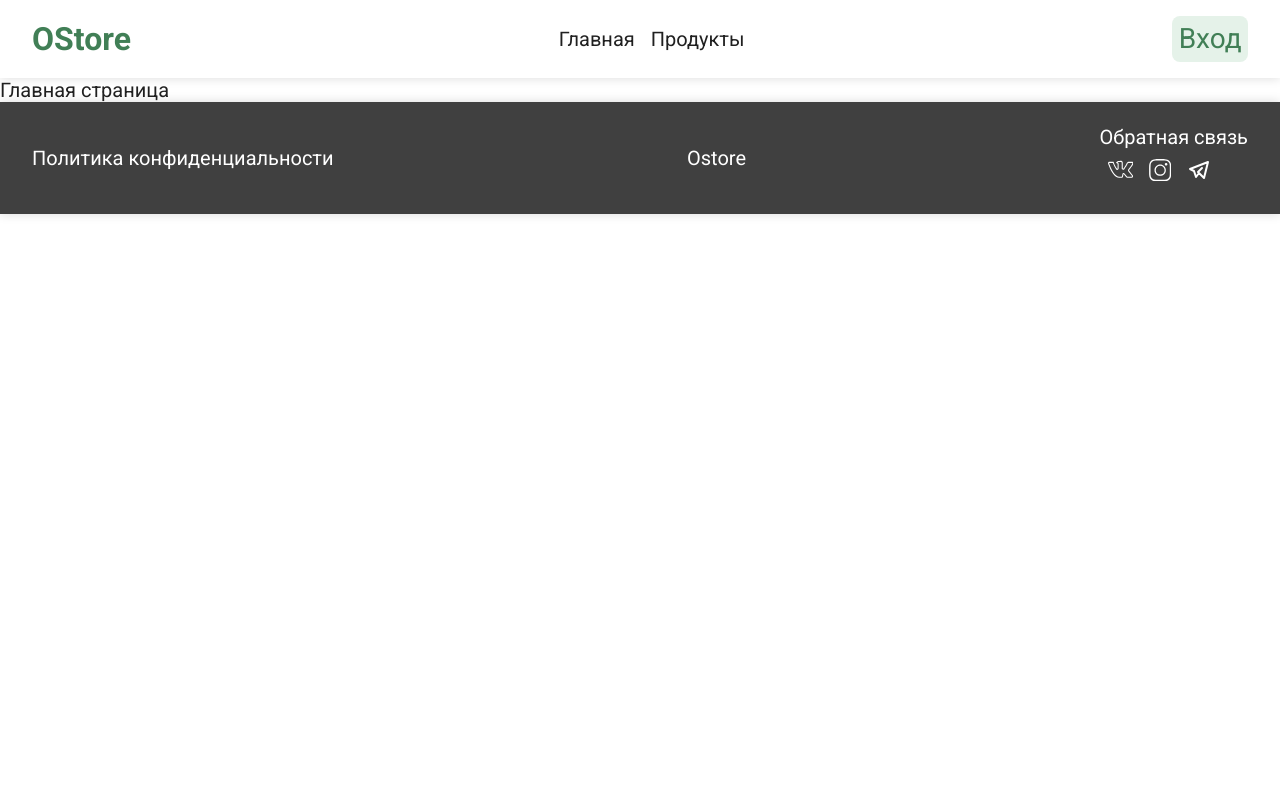
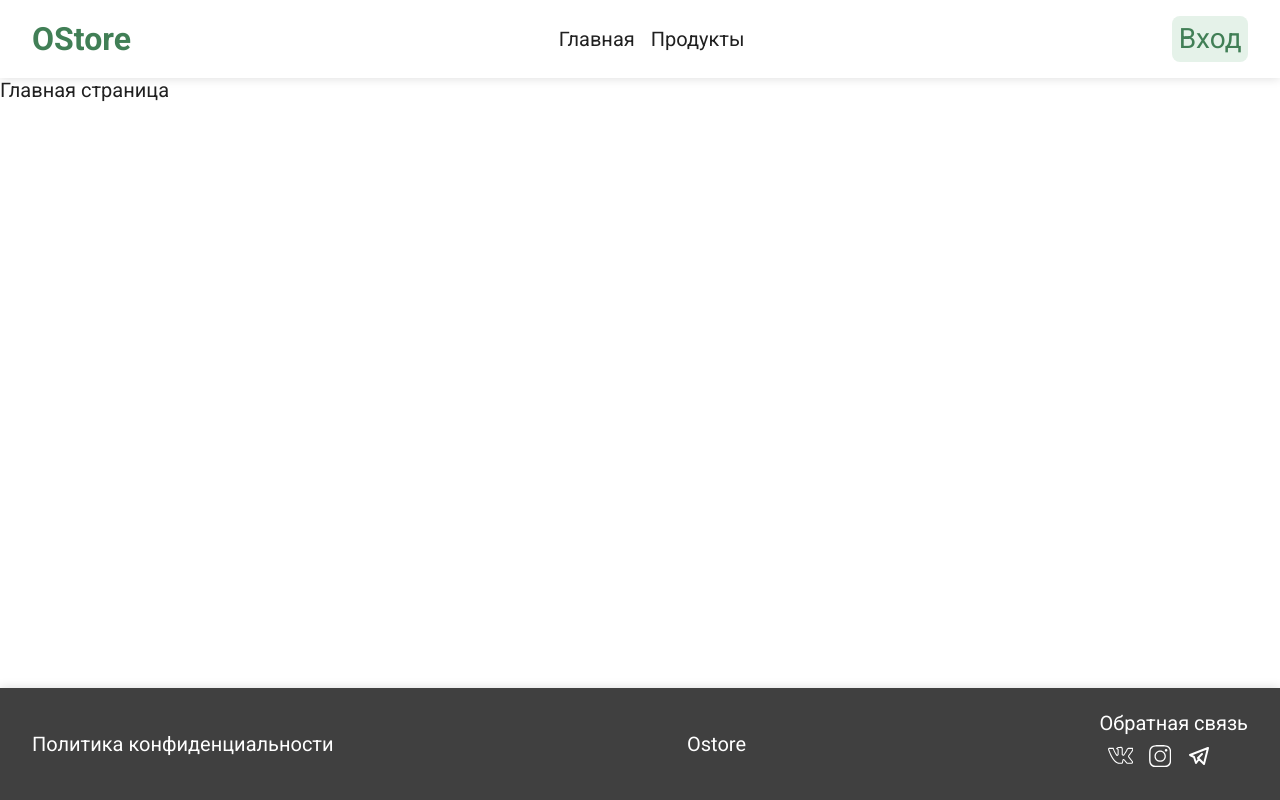
Before and after one commit to Bellusfennec/food-store, a React (Create React App) app: page / in a window 1280 px wide. Built offline with nearby package versions, Linux system fonts and the light colour scheme.

Commit message:
refactor:

```diff
--- a/src/common/components/layouts/MainLayout.jsx
+++ b/src/common/components/layouts/MainLayout.jsx
@@ -8,7 +8,7 @@ const MainLayout = (props) => {
   return (
     <div className={style.container}>
       <Navbar />
-      <main>{children}</main>
+      <main className={style.main}>{children}</main>
       <Footer />
     </div>
   );
--- a/src/common/components/layouts/MainLayout.module.scss
+++ b/src/common/components/layouts/MainLayout.module.scss
@@ -1,19 +1,15 @@
 @import "../../../common/styles/vars";
 
-// .container {
-//   margin: 2rem;
-//   // height: 100%;
-//   display: flex;
-//   justify-content: center;
-//   align-items: center;
-//   box-sizing: border-box;
-// }
-// .containerBody {
-//   box-shadow: 0 0 0.5rem 0 $colorNeutral300;
-//   border-radius: $borderRadius200;
-//   padding: 2rem;
-// }
 .container {
-  width: 100%;
-  min-height: 100%;
+  display: flex;
+  flex-direction: column;
+  min-height: 100vh;
 }
+/* 0 flex-grow, 0 flex-shrink, auto flex-basis */
+/* flex-grow — определяет, сколько свободного места в контейнере переходит к элементу; */
+/* flex-shrink — определяет, насколько будет сокращаться элемент, когда для всего не будет достаточно места; */
+/* flex-basis — размер для элемента, установленный по умолчанию. */
+
+.main {
+  flex: 1 0 auto;
+}
--- a/src/common/styles/global.scss
+++ b/src/common/styles/global.scss
@@ -4,6 +4,10 @@
 * {
   padding: 0;
   margin: 0;
+}
+html,
+body {
+  height: 100%;
 }
 body {
   font-family: "Roboto", sans-serif;
--- a/src/pages/product/ProductPage.jsx
+++ b/src/pages/product/ProductPage.jsx
@@ -11,8 +11,12 @@ const ProductPage = () => {
   const { page, productId } = useParams();
   //<ListProducts />
   return (
-    <MainLayout>
-      {!page && <Tags />}
+    <>
+      {!page && (
+        <MainLayout>
+          <Tags />
+        </MainLayout>
+      )}
       {page === "create" && (
         <ContainerLayout>
           <CreateProduct />
@@ -28,7 +32,7 @@ const ProductPage = () => {
           <EditProduct />
         </ContainerLayout>
       )}
-    </MainLayout>
+    </>
   );
 };
 
```
